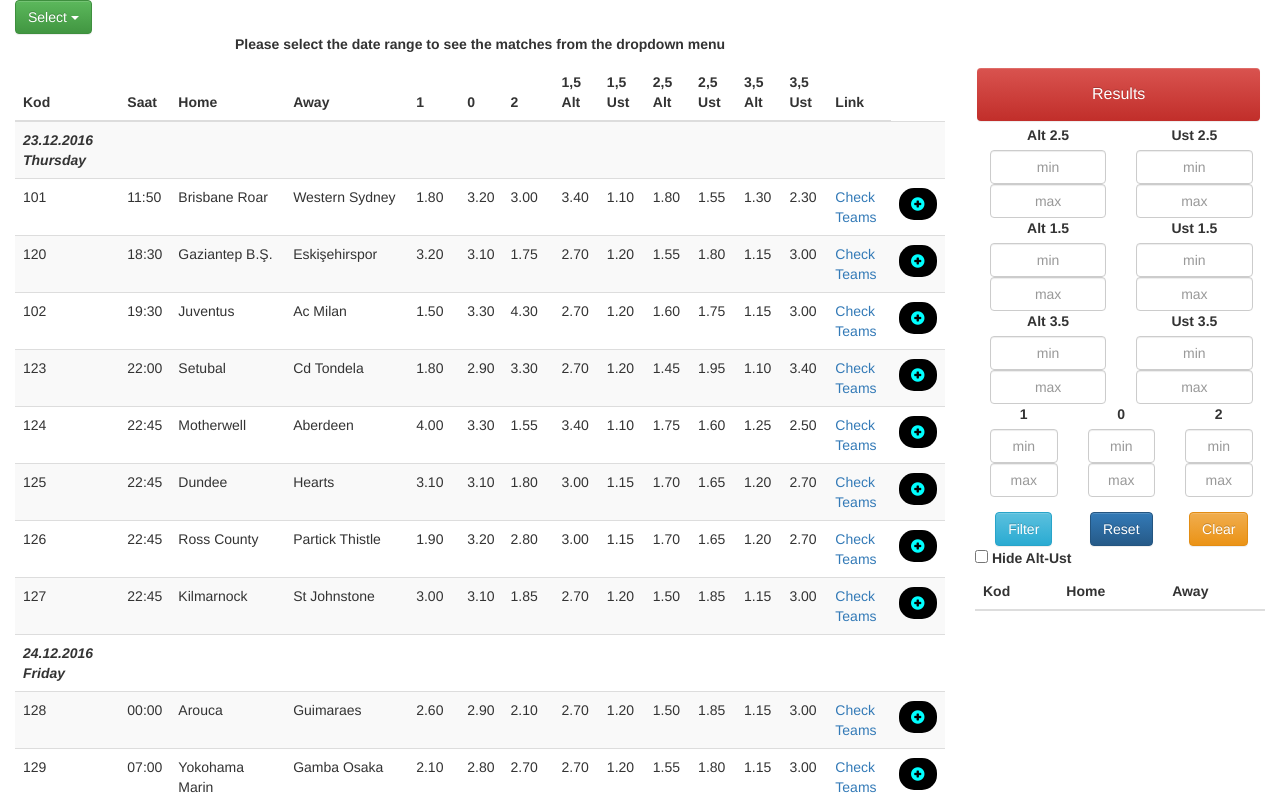
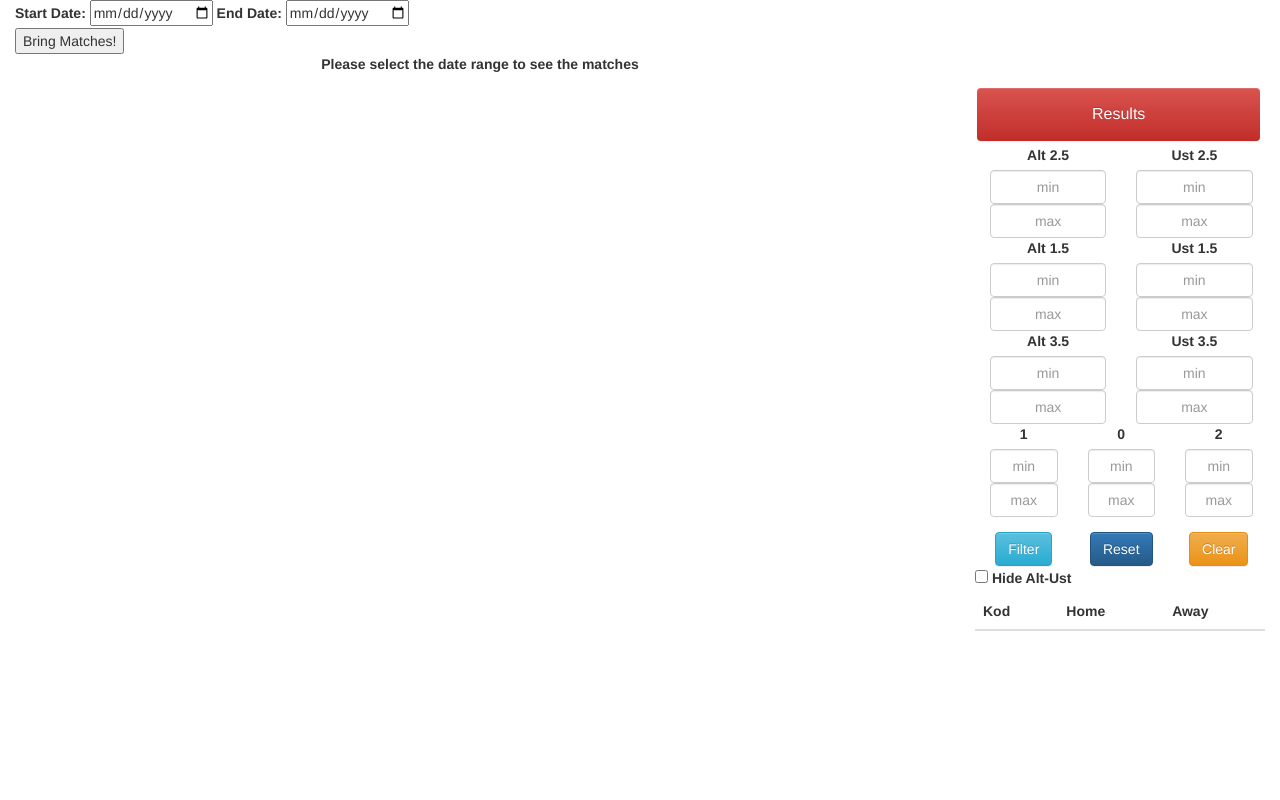
Before and after one commit to yucelko/doda89.github.io, a plain HTML site: page gamble/home.html in a window 1280 px wide. Shown: the top 800 px of the page. Drawn offline with nearby package versions, Linux system fonts and the light colour scheme; a script that the page names is missing.

Commit message:
Changed code

```diff
--- a/gamble/controller.js
+++ b/gamble/controller.js
@@ -1,10 +1,11 @@
 var flag = "23-30Dec";
 $(document).ready(function() {
-    $( "input[type=checkbox]" ).change( "click", doit );
-    $(document).on('click', ".add", function() {
-
+  $( "input[type=checkbox]" ).change( "click", doit );
+  function bringMatches() {
+  alert('hey');
+  }
+    $(document).on('click', "button", function() {
         $(this).removeClass('add');
-
         var kod = $(this).parent().find('td:eq(0)').html();
         var saat = $(this).parent().find('td:eq(1)').html();
         var home = $(this).parent().find('td:eq(2)').html();
@@ -45,6 +46,7 @@ $(document).ready(function() {
     });
 
     myFunk(flag);
+
     $('#25-31').on('click', function () {
         $('#dropdownMenu1').html("25-31");
         flag = "25-31";
--- a/gamble/home.html
+++ b/gamble/home.html
@@ -5,28 +5,20 @@
   <title>Home Page</title>
   <script src="//ajax.googleapis.com/ajax/libs/jquery/1.11.1/jquery.min.js"></script>
   <link rel="stylesheet" href="https://maxcdn.bootstrapcdn.com/bootstrap/3.3.7/css/bootstrap.min.css" integrity="sha384-BVYiiSIFeK1dGmJRAkycuHAHRg32OmUcww7on3RYdg4Va+PmSTsz/K68vbdEjh4u" crossorigin="anonymous">
-
-    <!-- Optional theme -->
   <link rel="stylesheet" href="https://maxcdn.bootstrapcdn.com/bootstrap/3.3.7/css/bootstrap-theme.min.css" integrity="sha384-rHyoN1iRsVXV4nD0JutlnGaslCJuC7uwjduW9SVrLvRYooPp2bWYgmgJQIXwl/Sp" crossorigin="anonymous">
-
-    <!-- Latest compiled and minified JavaScript -->
   <script src="https://maxcdn.bootstrapcdn.com/bootstrap/3.3.7/js/bootstrap.min.js" integrity="sha384-Tc5IQib027qvyjSMfHjOMaLkfuWVxZxUPnCJA7l2mCWNIpG9mGCD8wGNIcPD7Txa" crossorigin="anonymous"></script>
   <script type="text/javascript" src="//ajax.googleapis.com/ajax/libs/jquery/1.10.2/jquery.min.js"></script>
-
   <script src="https://cdnjs.cloudflare.com/ajax/libs/TableExport/3.2.5/css/tableexport.css"></script>
   <script src="https://cdnjs.cloudflare.com/ajax/libs/TableExport/3.2.5/js/tableexport.js"></script>
   <script src="FileSaver.js"></script>
   <script src="tableexport.js"></script>
   <link rel="stylesheet" href="main.css">
   <script src="controller.js"></script>
-
-
 </head>
-
 <body>
   <div class="col-md-9">
     <div class="row"></div>
-            <div class="dropdown">
+  <!--<div>
       <button class="btn btn-success dropdown-toggle " type="button" id="dropdownMenu1" data-toggle="dropdown" aria-haspopup="true" aria-expanded="true">
         Select
         <span class="caret"></span>
@@ -50,19 +42,22 @@
                     <li id="16-19Dec"><a href="#">16-19 December Wide</a></li>
                     <li id="23-30Dec"><a href="#">23-30 December Wide</a></li>
                 </ul>
+    </div>-->
+    <label for="startDate">Start Date:</label>
+    <input type="date" id="startDate" name="startDate">
+    <label for="endDate">End Date:</label>
+    <input type="date" id="endDate" name="endDate">
+    <br>
+    <button id="bringMatches" onclick="bringMatches()" type="button">Bring Matches!</button>
+    <p id="p1">Please select the date range to see the matches</p>
   </div>
-        <p id="p1">Please select the date range to see the matches from the dropdown menu </p>
-    </div>
-
-
   <div id="container" class="col-md-9"></div>
-
   <div id="container_form" class="col-md-3">
     <form id="form">
       <div class="form-group">
         <div class="container">
           <div class="row">
-                       <a href="Results/results.html"><input class="btn btn-danger"  id="results" type="button" value="Results"/></a>
+            <a href="Results/results.html"><input class="btn btn-danger" id="results" type="button" value="Results" /></a>
           </div>
         </div>
         <div class="container">
@@ -70,7 +65,6 @@
             <div class="col-md-3">
               <div class="row">
                 <div class="col-md-6 text-center"><label>Alt 2.5</label></div>
-
                 <div class="col-md-6 text-center"><label>Ust 2.5</label></div>
               </div>
             </div>
@@ -81,7 +75,6 @@
             <div class="col-md-3">
               <div class="row">
                 <div class="col-md-6"><input type="text" class="form-control text-center" id="alt_min" placeholder="min"></div>
-
                 <div class="col-md-6"><input type="text" class="form-control text-center" id="ust_min" placeholder="min"></div>
               </div>
             </div>
@@ -92,7 +85,6 @@
             <div class="col-md-3">
               <div class="row">
                 <div class="col-md-6"><input type="text" class="form-control text-center" id="alt_max" placeholder="max"></div>
-
                 <div class="col-md-6"><input type="text" class="form-control text-center" id="ust_max" placeholder="max"></div>
               </div>
             </div>
@@ -103,7 +95,6 @@
             <div class="col-md-3">
               <div class="row">
                 <div class="col-md-6 text-center"><label>Alt 1.5</label></div>
-
                 <div class="col-md-6 text-center"><label>Ust 1.5</label></div>
               </div>
             </div>
@@ -114,7 +105,6 @@
             <div class="col-md-3">
               <div class="row">
                 <div class="col-md-6"><input type="text" class="form-control text-center" id="alt1_min" placeholder="min"></div>
-
                 <div class="col-md-6"><input type="text" class="form-control text-center" id="ust1_min" placeholder="min"></div>
               </div>
             </div>
@@ -125,7 +115,6 @@
             <div class="col-md-3">
               <div class="row">
                 <div class="col-md-6"><input type="text" class="form-control text-center" id="alt1_max" placeholder="max"></div>
-
                 <div class="col-md-6"><input type="text" class="form-control text-center" id="ust1_max" placeholder="max"></div>
               </div>
             </div>
@@ -136,7 +125,6 @@
             <div class="col-md-3">
               <div class="row">
                 <div class="col-md-6 text-center"><label>Alt 3.5</label></div>
-
                 <div class="col-md-6 text-center"><label>Ust 3.5</label></div>
               </div>
             </div>
@@ -147,7 +135,6 @@
             <div class="col-md-3">
               <div class="row">
                 <div class="col-md-6"><input type="text" class="form-control text-center" id="alt3_min" placeholder="min"></div>
-
                 <div class="col-md-6"><input type="text" class="form-control text-center" id="ust3_min" placeholder="min"></div>
               </div>
             </div>
@@ -158,7 +145,6 @@
             <div class="col-md-3">
               <div class="row">
                 <div class="col-md-6"><input type="text" class="form-control text-center" id="alt3_max" placeholder="max"></div>
-
                 <div class="col-md-6"><input type="text" class="form-control text-center" id="ust3_max" placeholder="max"></div>
               </div>
             </div>
@@ -166,50 +152,41 @@
         </div>
         <div class="container">
           <div class="row">
-
             <div class="col-md-1 text-center"><label>1</label></div>
-
             <div class="col-md-1 text-center"><label>0</label></div>
-
             <div class="col-md-1 text-center"><label>2</label></div>
           </div>
-
         </div>
         <div class="container">
           <div class="row">
-
             <div class="col-md-1">
-                                   <input  type="text" class="form-control text-center" id="home_min" placeholder="min">
-                               </div>
-
-                               <div class="col-md-1">
-                                   <input  type="text" class="form-control text-center" id="tie_min" placeholder="min">
+              <input type="text" class="form-control text-center" id="home_min" placeholder="min">
             </div>
             <div class="col-md-1">
-                                   <input  type="text" class="form-control text-center" id="away_min" placeholder="min">
+              <input type="text" class="form-control text-center" id="tie_min" placeholder="min">
+            </div>
+            <div class="col-md-1">
+              <input type="text" class="form-control text-center" id="away_min" placeholder="min">
             </div>
           </div>
         </div>
         <div class="container">
           <div class="row">
-
             <div class="col-md-1">
-                                   <input  type="text" class="form-control text-center" id="home_max" placeholder="max">
-                               </div>
-
-                               <div class="col-md-1">
-                                   <input  type="text" class="form-control text-center" id="tie_max" placeholder="max">
+              <input type="text" class="form-control text-center" id="home_max" placeholder="max">
             </div>
             <div class="col-md-1">
-                                   <input  type="text" class="form-control text-center" id="away_max" placeholder="max">
+              <input type="text" class="form-control text-center" id="tie_max" placeholder="max">
+            </div>
+            <div class="col-md-1">
+              <input type="text" class="form-control text-center" id="away_max" placeholder="max">
             </div>
           </div>
         </div>
-
       </div>
       <div class="container">
         <div class="row">
-                   <span class="col-md-1 text-center"> <input class="btn btn-info"  id="filter" type="button" value="Filter" /></span>
+          <span class="col-md-1 text-center"> <input class="btn btn-info" id="filter" type="button" value="Filter" /></span>
           <span class="col-md-1 text-center"> <input class="btn btn-primary" id="reset" type="button" value="Reset" /></span>
           <span class="col-md-1 text-center"> <input class="btn btn-warning" id="clear" type="button" value="Clear" /></span>
         </div>
@@ -218,13 +195,11 @@
         <label><input id="checkbox" type="checkbox" value="Hide Alt-Ust" /> Hide Alt-Ust</label>
       </div>
     </form>
-
     <table class="table downTable">
       <thead>
         <th>Kod</th>
         <th>Home</th>
         <th>Away</th>
-
         <th class="hid">MS1</th>
         <th class="hid">MS0</th>
         <th class="hid">MS2</th>
@@ -232,9 +207,9 @@
         <th class="hid">Ust</th>
       </thead>
       <tbody id="selectedMatches">
-
       </tbody>
     </table>
   </div>
 </body>
+
 </html>
```
Also changed, not shown: gamble/main.css (line endings or trailing spaces). Lines whose indentation alone changed are shown as unchanged.
